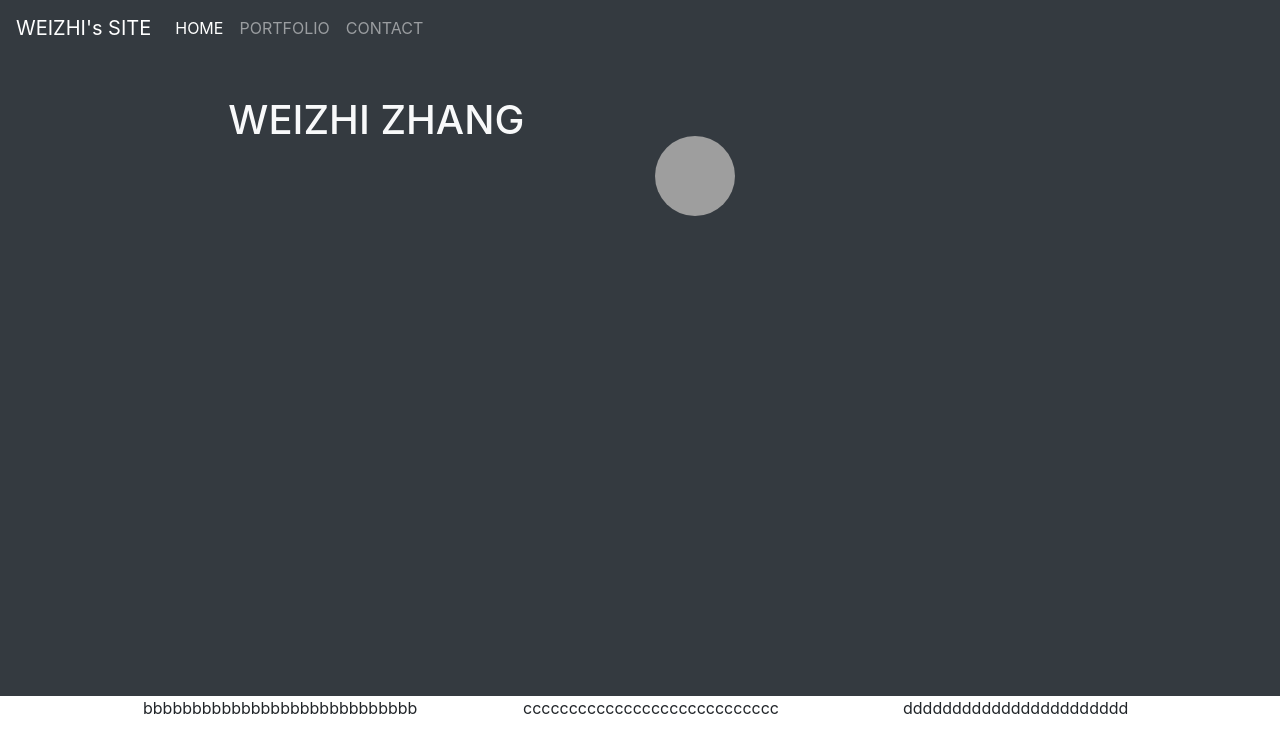
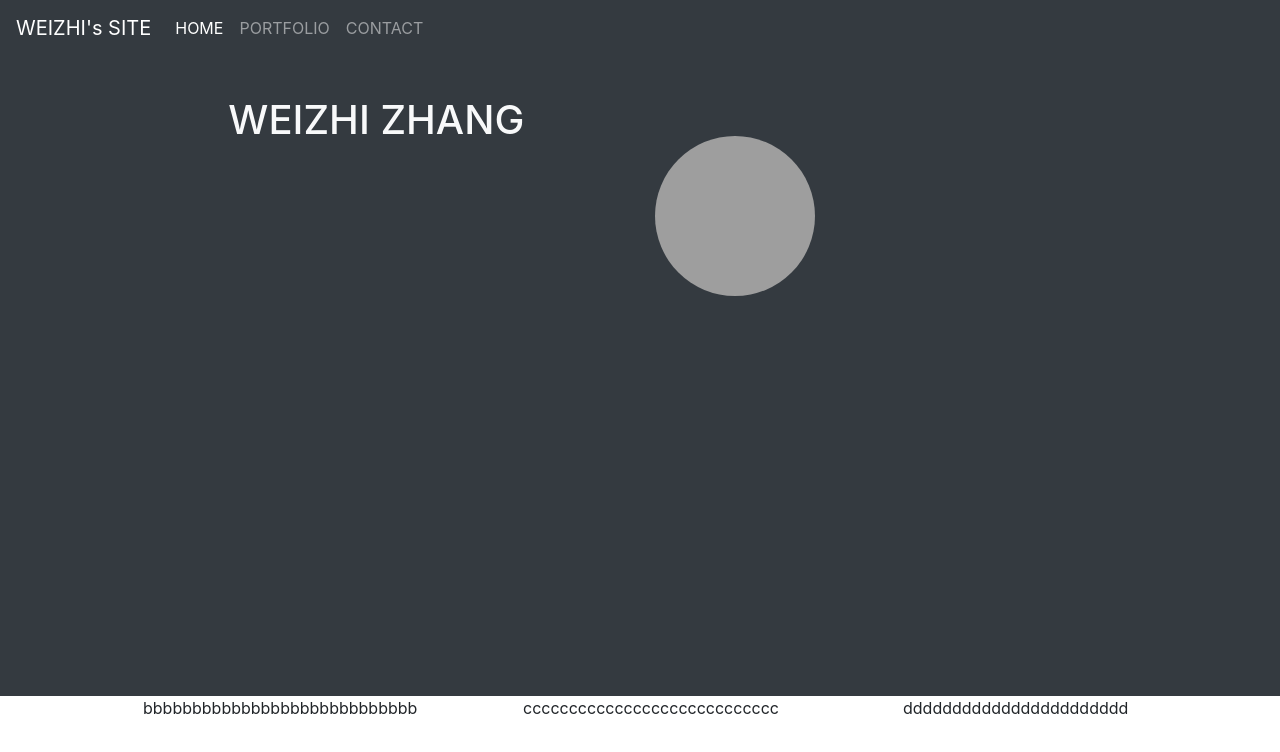
Before and after one commit to weizhizhang-al/Bootstrap-Website, a plain HTML site: page index.html in a window 1280 px wide. Drawn offline with nearby package versions, Linux system fonts and the light colour scheme; grey boxes are pictures that could not be loaded.

Commit message:
Update main.css

```diff
--- a/css/main.css
+++ b/css/main.css
@@ -11,8 +11,8 @@
 
 
 .rounded-circle{
-    height: 10vh;
-    width: 10vh;
+    height: 20vh;
+    width: 20vh;
     margin-top: 10vh;
     margin-left: auto;
 
```
